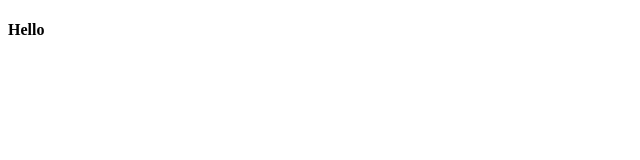
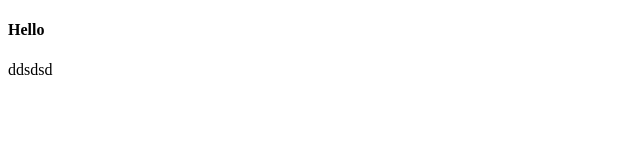
Before and after one commit to sanou16/Test-GIT1, a plain HTML site: page index.html in a window 1280 px wide. Shown: the full height of the page, 0-640 px from the left. Drawn offline with Linux system fonts and the light colour scheme.

Commit message:
Ajout d'un nouveau paragraphe

```diff
--- a/index.html
+++ b/index.html
@@ -8,5 +8,6 @@
 </head>
 <body>
     <h4>Hello</h4>
+    <p>ddsdsd</p>
 </body>
 </html>
```
